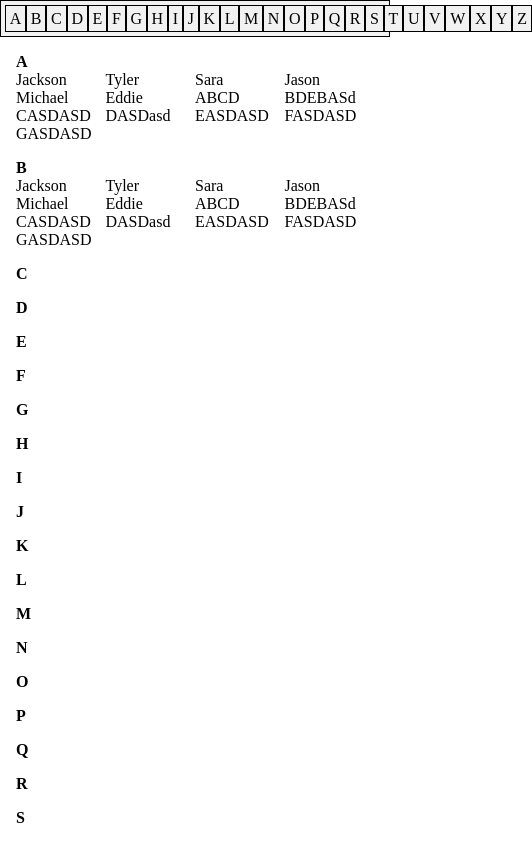
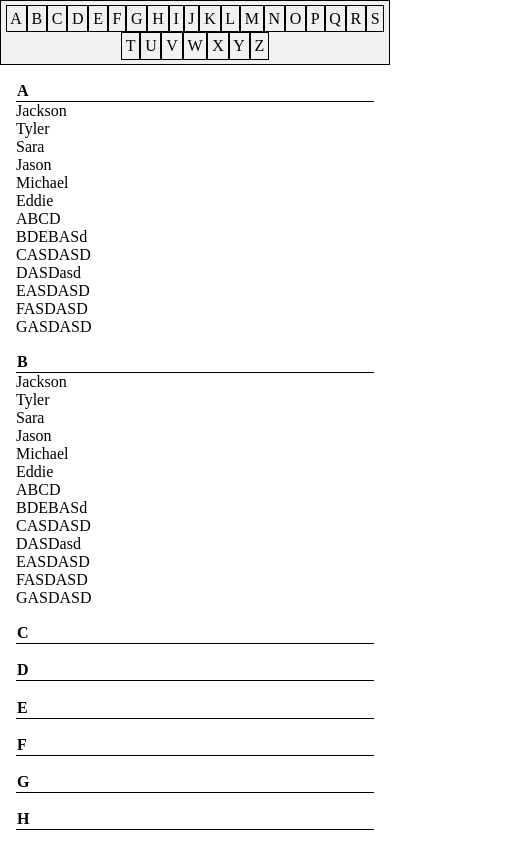
Before and after one commit to JumboCode/TUPIT, a Next.js app in the folder frontend/: page /student in a window 390 px wide. Shown: the top 844 px of the page, 532 px wide, since content can reach past the window. Built offline with nearby package versions, Linux system fonts and the light colour scheme.

Commit message:
Style Changes for Pop Up

```diff
--- a/frontend/src/pages/student/index.tsx
+++ b/frontend/src/pages/student/index.tsx
@@ -54,46 +54,50 @@ const LetterSelection: React.FC = () => {
   return <div className={styles.letterBox}>{options}</div>;
 };
 
-
 const student_test = {
   A: [
-    {student: "Jackson", year: 2023},
-    {student: "Tyler", year: 2024},
-    {student: "Sara", year: 2025},
-    {student: "Jason", year: 2022},
-    {student: "Michael", year: 2023},
-    {student: "Eddie", year: 2023},
-    {student: "ABCD", year: 2000},
-    {student: "BDEBASd", year: 2000},
-    {student: "CASDASD", year: 2000},
-    {student: "DASDasd", year: 2000},
-    {student: "EASDASD", year: 2000},
-    {student: "FASDASD", year: 2000},
-    {student: "GASDASD", year: 2000},
+    { student: 'Jackson', year: 2023 },
+    { student: 'Tyler', year: 2024 },
+    { student: 'Sara', year: 2025 },
+    { student: 'Jason', year: 2022 },
+    { student: 'Michael', year: 2023 },
+    { student: 'Eddie', year: 2023 },
+    { student: 'ABCD', year: 2000 },
+    { student: 'BDEBASd', year: 2000 },
+    { student: 'CASDASD', year: 2000 },
+    { student: 'DASDasd', year: 2000 },
+    { student: 'EASDASD', year: 2000 },
+    { student: 'FASDASD', year: 2000 },
+    { student: 'GASDASD', year: 2000 },
   ],
   B: [
-    {student: "Jackson", year: 2023},
-    {student: "Tyler", year: 2024},
-    {student: "Sara", year: 2025},
-    {student: "Jason", year: 2022},
-    {student: "Michael", year: 2023},
-    {student: "Eddie", year: 2023},
-    {student: "ABCD", year: 2000},
-    {student: "BDEBASd", year: 2000},
-    {student: "CASDASD", year: 2000},
-    {student: "DASDasd", year: 2000},
-    {student: "EASDASD", year: 2000},
-    {student: "FASDASD", year: 2000},
-    {student: "GASDASD", year: 2000},
-  ]
-}
+    { student: 'Jackson', year: 2023 },
+    { student: 'Tyler', year: 2024 },
+    { student: 'Sara', year: 2025 },
+    { student: 'Jason', year: 2022 },
+    { student: 'Michael', year: 2023 },
+    { student: 'Eddie', year: 2023 },
+    { student: 'ABCD', year: 2000 },
+    { student: 'BDEBASd', year: 2000 },
+    { student: 'CASDASD', year: 2000 },
+    { student: 'DASDasd', year: 2000 },
+    { student: 'EASDASD', year: 2000 },
+    { student: 'FASDASD', year: 2000 },
+    { student: 'GASDASD', year: 2000 },
+  ],
+};
 
-const Student: React.FC<StudentInterface> = ({ student, year, displayPopUp}) => {
+const Student: React.FC<StudentInterface> = ({ student, year, displayPopUp }) => {
   return (
-    <p className={styles.section__studentInner} onClick={() => {displayPopUp(student)}}>
+    <p
+      className={styles.section__studentInner}
+      onClick={() => {
+        displayPopUp(student);
+      }}
+    >
       {student}
     </p>
-  )
+  );
 };
 
 const StudentDirectory: React.FC = () => {
@@ -104,8 +108,11 @@ const StudentDirectory: React.FC = () => {
   const displayPopUp = (student: string): void => {
     setPopUp(true);
     const content: JSX.Element = (
-      <div className={styles.popup}>
-        {student}
+      <div className={styles.overlay}>
+        <div className={styles.popup}>
+          <a className={styles.close}>x</a>
+          {student}
+        </div>
       </div>
     );
     setPopUpContent(content);
@@ -115,18 +122,24 @@ const StudentDirectory: React.FC = () => {
     const students: JSX.Element[] = [];
     if (student_test.hasOwnProperty(option)) {
       student_test[option].map((student: StudentInterface) => {
-        students.push(<Student key={student.student} student={student.student} year={student.year}
-          displayPopUp={displayPopUp}/>);
+        students.push(
+          <Student
+            key={student.student}
+            student={student.student}
+            year={student.year}
+            displayPopUp={displayPopUp}
+          />
+        );
       });
     }
     return (
       <div key={option} id={option} className={styles.section}>
-        <h1>{option}</h1>
-        <div className={styles.section__student}>
-          {students}
+        <div className={styles.header}>
+          <h1>{option}</h1>
         </div>
+        <div className={styles.section__student}>{students}</div>
       </div>
-    )
+    );
   });
 
   return (
--- a/frontend/src/pages/student/student.module.scss
+++ b/frontend/src/pages/student/student.module.scss
@@ -1,10 +1,10 @@
 .letterBox {
-  background-color: #f1f1f1;
-  border: 1px solid black;
   display: flex;
   flex-direction: row;
   justify-content: space-between;
   padding: 1%;
+  background-color: #f1f1f1;
+  border: 1px solid black;
 }
 
 .letterItem {
@@ -30,6 +30,11 @@
   color: white;
 }
 
+.header {
+  border-bottom: 1px solid black;
+  padding: 0.3%;
+}
+
 .section {
   font-size: 1rem;
   margin: 1rem;
@@ -46,13 +51,60 @@
   flex: 1 0 21%;
 }
 
+// .popup {
+//   background-color: #f1f1f1;
+//   border: 1px solid black;
+//   position: fixed;
+//   left: 50%;
+//   top: 50%;
+//   transform: translate(-50%, -50%);
+//   margin: auto;
+//   width: 70%;
+//   min-height: 350px;
+// }
+
+.overlay {
+  position: fixed;
+  top: 0;
+  bottom: 0;
+  left: 0;
+  right: 0;
+  background: rgba(0, 0, 0, 0.7);
+  transition: opacity 500ms;
+  visibility: visible;
+  opacity: 1;
+}
+
 .popup {
-  background-color: #fffdd0;
-  position: fixed;
-  left: 50%;
-  top: 50%;
-  transform: translate(-50%, -50%);
+  position: relative;
   margin: auto;
-  width: 50%;
+  top: 20%;
+  padding: 20px;
+  background: #fff;
+  border-radius: 5px;
+  width: 60%;
   min-height: 350px;
+  transition: all 5s ease-in-out;
 }
+.popup .close {
+  position: absolute;
+  right: 30px;
+  font-size: 30px;
+  font-weight: bold;
+  text-decoration: none;
+  color: black;
+}
+
+@media (max-width: 700px) {
+  .letterBox {
+    flex-direction: row;
+    flex-wrap: wrap;
+    justify-content: center;
+  }
+}
+@media (max-width: 400px) {
+  .section__student {
+    flex-direction: column;
+    justify-content: center;
+  }
+}
```
